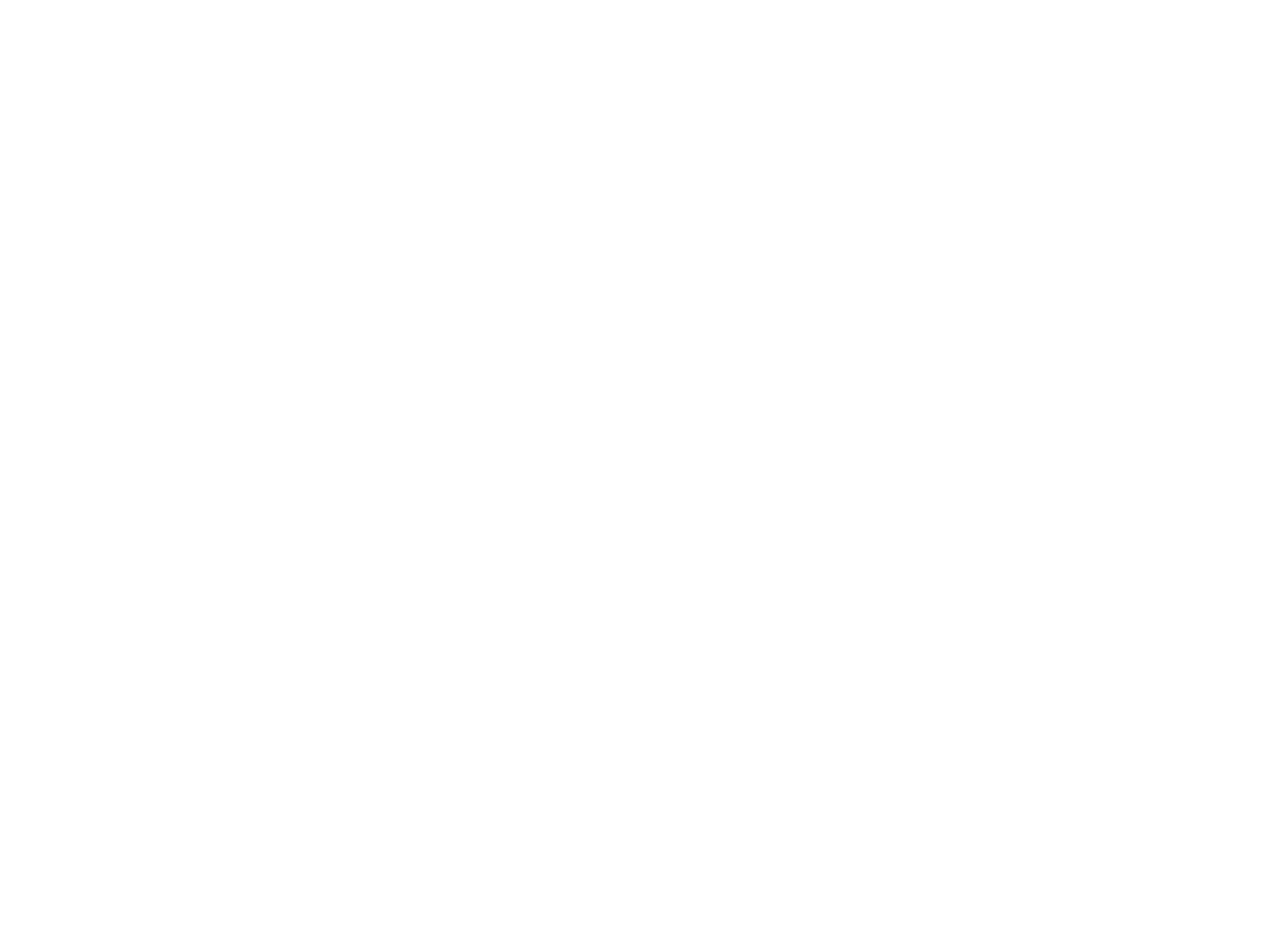
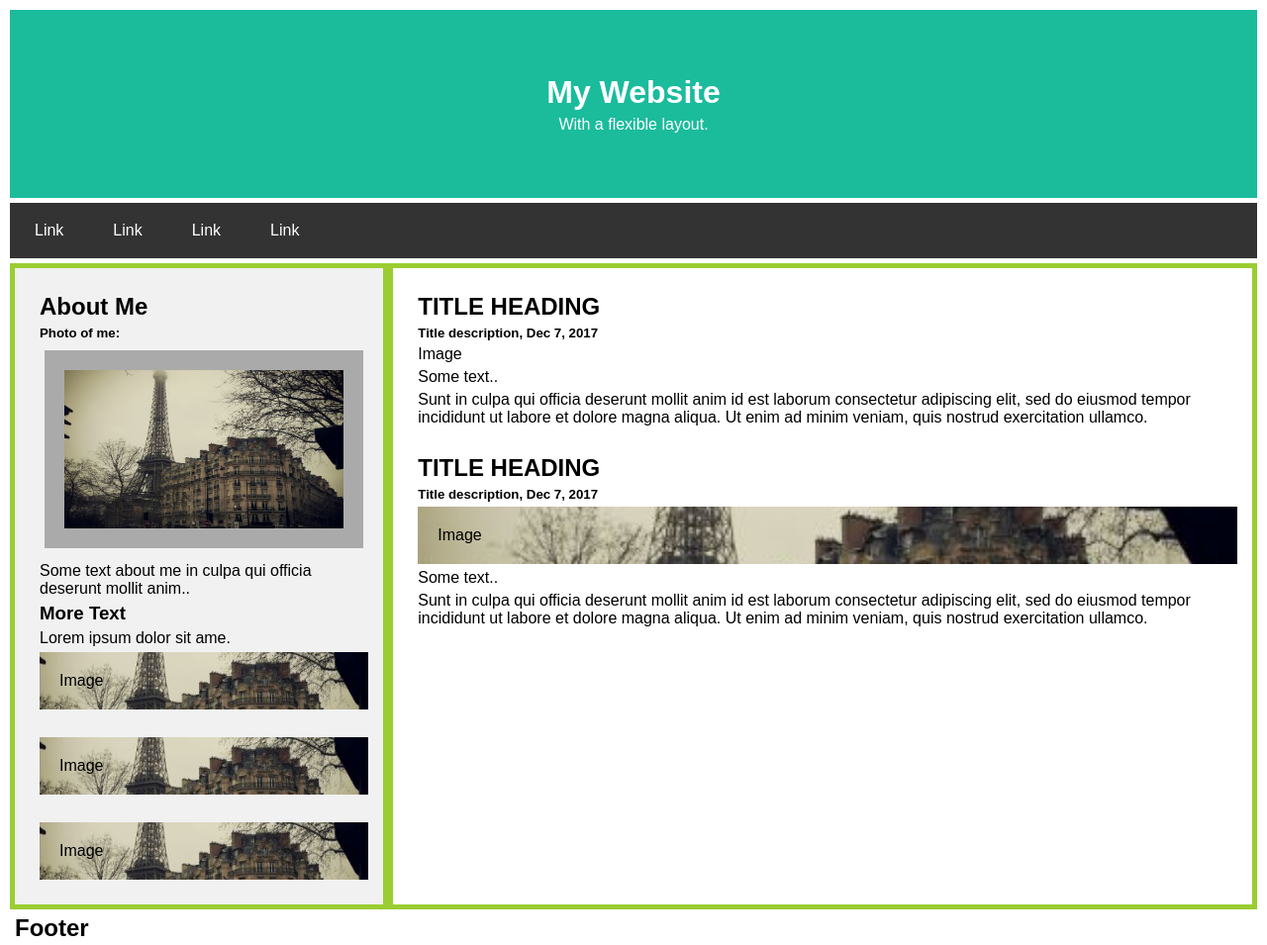
Before and after one commit to Reemziedani/web-cursus, a plain HTML site: page flex-site/index.html in a window 1280 px wide. Shown: the whole page at 99% size. Before the commit the page ends 800 px from the top, so only its background shows below. Drawn offline with Linux system fonts and the light colour scheme.

Commit message:
flex site update

```diff
--- a/flex-site/Css/style.css
+++ b/flex-site/Css/style.css
@@ -0,0 +1,98 @@
+*{
+    box-sizing: border-box;
+    margin: 5px;
+    /* margin: 0;
+padding: 0;
+border: 0; */
+}
+body{
+    font-family: Arial, Helvetica, sans-serif;
+    margin: 0;
+}
+
+/* header{
+    /* height: 30vh; */
+    /* background-color: #1abc9c;
+    /* display: flex; */
+    /* justify-content: center;
+    align-items: center;
+    line-height: 30px;
+text-align: center;
+flex-wrap: wrap; */
+/* position: center center; */
+/* flex-direction: column; */
+/* } */
+.h-text{
+    background-color: #1abc9c;
+    color: white;
+    text-align: center;
+    /* align-self: center; */
+    padding: 60px;
+}
+nav{
+    /* width: 100%; */
+    /* height: 40px; */
+    display: flex;
+    text-align: center;
+    background-color: #333;
+    /* align-self: flex-end; */
+    /* justify-content: start; */
+    /* align-items: center; */
+    /* flex-shrink: unset; */
+    /* justify-content: space-between; */
+
+}
+nav a{
+    color: white;
+    text-decoration: none;
+    /* width: 50px; */
+   padding:14px 20px;
+   /* text-align: center; */
+    /* height: 100%; */
+     /* align-self: center;  */
+    /* align-items: center; */
+    /* text-align: center; */
+   /* line-height:300%;  */
+
+
+}
+nav a:hover{
+    background-color: white;
+    color: black;
+
+}
+main{
+    background-color: yellowgreen;
+    display: flex;
+    /* flex-wrap: wrap; */
+}
+aside{
+    flex:30%;
+    background-color: #f1f1f1;
+    padding: 20px;
+}
+
+article{
+    flex:70%;
+    background-color: white;
+    padding: 20px;
+    /* padding-left: 100px; */
+
+}
+
+.fimg{
+    background-color: #aaa;
+    width: 100%;
+    padding: 20px;
+    background-image: url("../images/paris.jpg") ;
+    background-position: center center;
+    background-size: cover;
+
+}
+img{
+    background-color: #aaa;
+    width: 100%;
+    padding: 20px;
+    height: 200px;
+
+}
--- a/flex-site/index.html
+++ b/flex-site/index.html
@@ -7,6 +7,58 @@
     <link rel="stylesheet" href="Css/style.css">
 </head>
 <body>
+    <!-- Header -->
+    <!-- <header> -->
+        <div class="h-text"><h1>My Website</h1>
 
+        <p>With a flexible layout.</p>
+        </div>
+    <!-- </header> -->
+        <!-- Navigation Bar -->
+      <nav >
+          <a href="#">Link</a>
+          <a href="#">Link</a>
+          <a href="#">Link</a>
+          <a href="#">Link</a>
+      </nav>
+
+
+    <!-- The flexible grid (content) -->
+<main>
+    <aside>
+<h2>About Me</h2>
+<h5>Photo of me:</h5>
+<div ><img src="images/paris.jpg" alt=""></div>
+<p>Some text about me in culpa qui officia deserunt mollit anim..</p>
+<h3>More Text</h3>
+<p>Lorem ipsum dolor sit ame.</p>
+<div class="fimg">Image</div>
+<br>
+<div class="fimg">Image</div>
+<br>
+<div class="fimg">Image</div>
+    </aside>
+
+    <article>
+<h2>TITLE HEADING</h2>
+<h5>Title description, Dec 7, 2017</h5>
+<div>Image</div>
+<p>Some text..</p>
+<p>Sunt in culpa qui officia deserunt mollit anim id est laborum consectetur adipiscing elit, sed do eiusmod tempor incididunt ut labore et dolore magna aliqua. Ut enim ad minim veniam, quis nostrud exercitation ullamco.</p>
+<br>
+<h2>TITLE HEADING</h2>
+<h5>Title description, Dec 7, 2017</h5>
+<div class="fimg">Image</div>
+<p>Some text..</p>
+<p>Sunt in culpa qui officia deserunt mollit anim id est laborum consectetur adipiscing elit, sed do eiusmod tempor incididunt ut labore et dolore magna aliqua. Ut enim ad minim veniam, quis nostrud exercitation ullamco.</p>
+<br>
+
+    </article>
+</main>
+
+<!-- Footer -->
+<footer>
+<h2>Footer</h2>
+</footer>
 </body>
 </html>
```
Also changed, not shown: flex-site/images/paris.jpg (added).
